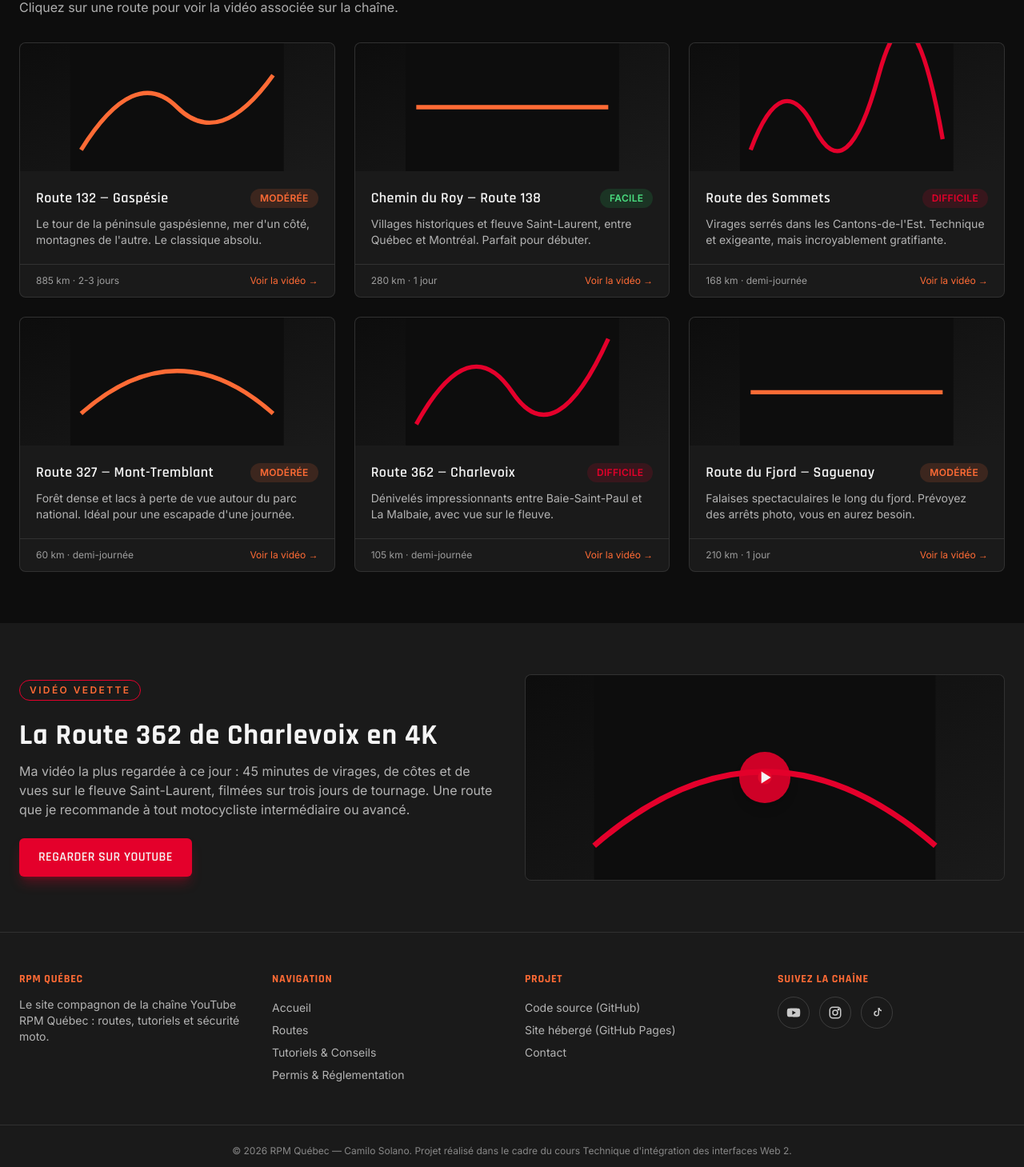
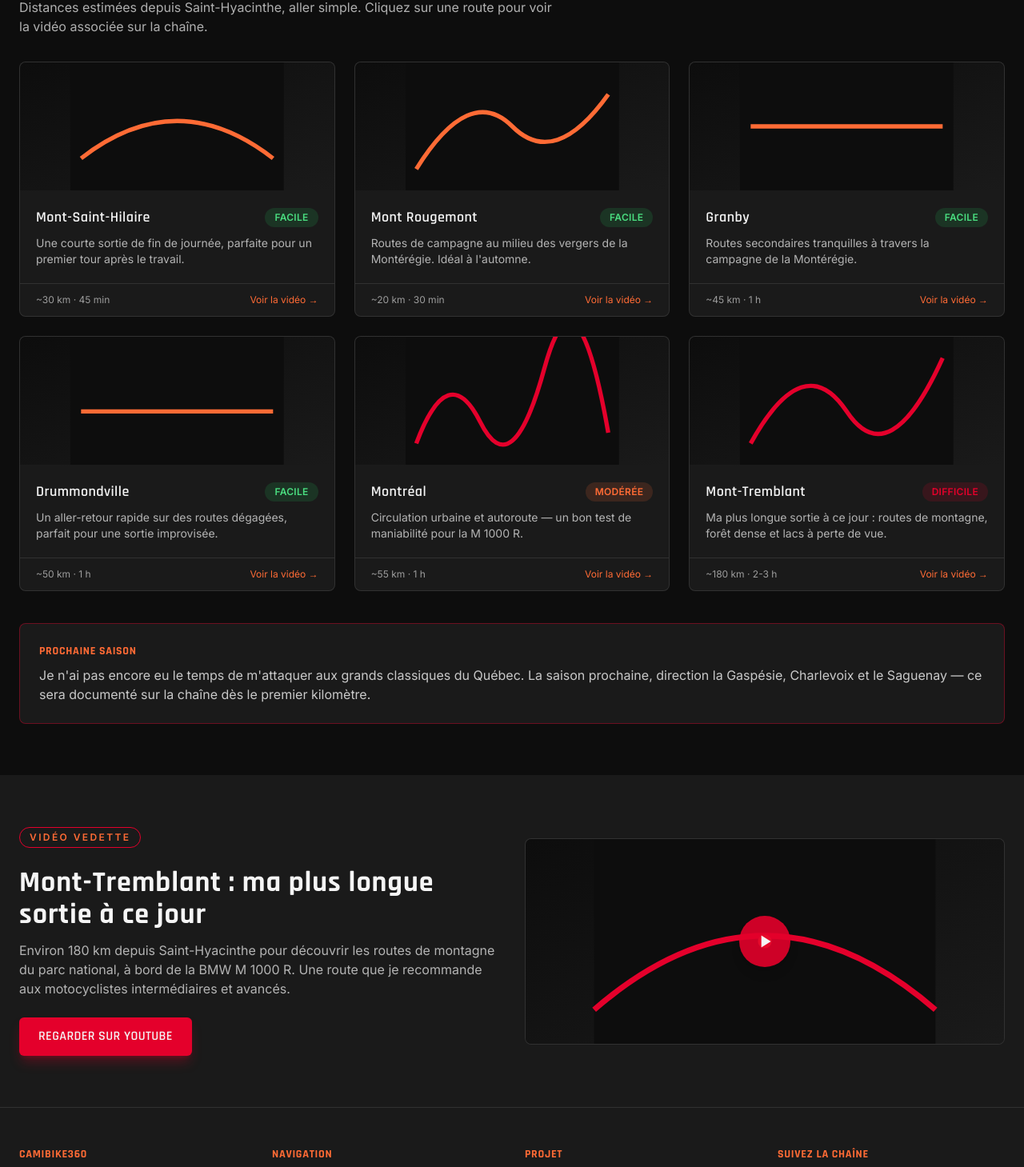
Before and after one commit to camilosolano13-jpg/TP3_SolanoCamilo, a website: page routes.html in a window 1280 px wide. Shown: the part 503-1962 px from the top of the page at 80% size. Drawn offline with Linux system fonts and the light colour scheme.

Commit message:
content: remplace le contenu placeholder par du contenu reel (marque camibike360, histoire personnelle, reseaux sociaux, routes autour de Saint-Hyacinthe)
Co-Authored-By: Claude Sonnet 5 <noreply@anthropic.com>

```diff
--- a/js/main.js
+++ b/js/main.js
@@ -1,5 +1,5 @@
 /**
- * RPM Québec — main.js
+ * camibike360 — main.js
  * Regroupe : menu mobile, révélation au défilement (IntersectionObserver),
  * accordéon FAQ, filtre de tutoriels par catégorie, et enregistrement du
  * Service Worker (PWA) + invite d'installation.
--- a/js/validation.js
+++ b/js/validation.js
@@ -1,5 +1,5 @@
 /**
- * RPM Québec — validation.js
+ * camibike360 — validation.js
  * Validation JavaScript personnalisée du formulaire de contact.
  * La validation HTML5 native est désactivée via l'attribut `novalidate`
  * sur le formulaire (voir contact.html) ; toutes les règles ci-dessous
--- a/routes.html
+++ b/routes.html
@@ -3,8 +3,8 @@
 <head>
   <meta charset="UTF-8">
   <meta name="viewport" content="width=device-width, initial-scale=1.0">
-  <title>Routes recommandées — RPM Québec</title>
-  <meta name="description" content="Découvrez les plus belles routes à moto du Québec : difficulté, distance et vidéos sur chaque trajet.">
+  <title>Routes recommandées — camibike360</title>
+  <meta name="description" content="Les routes à moto autour de Saint-Hyacinthe : difficulté, distance et vidéos sur chaque trajet.">
   <meta name="theme-color" content="#0D0D0D">
   <link rel="manifest" href="manifest.json">
   <link rel="icon" type="image/png" sizes="192x192" href="icons/icon-192.png">
@@ -18,7 +18,7 @@
   <header>
     <nav class="navbar" aria-label="Navigation principale">
       <div class="navbar__inner">
-        <a href="index.html" class="navbar__brand">RPM <span class="navbar__brand-accent">Québec</span></a>
+        <a href="index.html" class="navbar__brand">cami<span class="navbar__brand-accent">bike360</span></a>
         <div class="navbar__toggle">
           <button type="button" class="navbar__toggle-btn" id="navToggle" aria-expanded="false" aria-controls="navMenu">
             <span class="sr-only">Ouvrir le menu</span>
@@ -43,31 +43,48 @@
       <div class="hero__grid !py-14 sm:!py-16">
         <div class="col-span-12 reveal reveal--visible">
           <span class="hero__eyebrow">Carnet de routes</span>
-          <h1 id="routes-title" class="hero__title text-3xl sm:text-5xl">Les routes qui valent le détour</h1>
-          <p class="hero__subtitle">Une sélection personnelle de trajets à travers le Québec, testés sur ma propre moto, classés par difficulté et distance pour planifier votre prochaine sortie.</p>
+          <h1 id="routes-title" class="hero__title text-3xl sm:text-5xl">Les routes autour de Saint-Hyacinthe</h1>
+          <p class="hero__subtitle">Cette saison, j'ai surtout exploré les routes de ma région. La prochaine saison, direction la Gaspésie, Charlevoix et le Saguenay — restez à l'affût !</p>
         </div>
       </div>
     </section>
 
     <!-- ================= GALERIE DE ROUTES ================= -->
     <section class="mx-auto max-w-7xl px-4 py-16 sm:px-6" aria-labelledby="galerie-title">
-      <h2 id="galerie-title" class="section-title reveal" data-reveal>Galerie de routes recommandées</h2>
-      <p class="section-subtitle reveal" data-reveal>Cliquez sur une route pour voir la vidéo associée sur la chaîne.</p>
+      <h2 id="galerie-title" class="section-title reveal" data-reveal>Mes sorties près de chez moi</h2>
+      <p class="section-subtitle reveal" data-reveal>Distances estimées depuis Saint-Hyacinthe, aller simple. Cliquez sur une route pour voir la vidéo associée sur la chaîne.</p>
 
       <div class="mt-8 grid grid-cols-12 gap-6">
+        <article class="col-span-12 sm:col-span-6 lg:col-span-4 card reveal" data-reveal>
+          <div class="card__media">
+            <svg viewBox="0 0 200 120" class="h-full w-full" aria-hidden="true"><rect width="200" height="120" fill="#0D0D0D"/><path d="M10 90 Q100 20 190 90" fill="none" stroke="#FF6B35" stroke-width="4"/></svg>
+          </div>
+          <div class="card__body">
+            <div class="flex items-center justify-between">
+              <h3 class="card__title">Mont-Saint-Hilaire</h3>
+              <span class="badge badge--easy">Facile</span>
+            </div>
+            <p class="card__text">Une courte sortie de fin de journée, parfaite pour un premier tour après le travail.</p>
+          </div>
+          <div class="card__footer">
+            <span>~30 km · 45 min</span>
+            <a href="#" class="text-racing-orange hover:text-racing-red">Voir la vidéo →</a>
+          </div>
+        </article>
+
         <article class="col-span-12 sm:col-span-6 lg:col-span-4 card reveal" data-reveal>
           <div class="card__media">
             <svg viewBox="0 0 200 120" class="h-full w-full" aria-hidden="true"><rect width="200" height="120" fill="#0D0D0D"/><path d="M10 100 Q60 20 100 60 T190 30" fill="none" stroke="#FF6B35" stroke-width="4"/></svg>
           </div>
           <div class="card__body">
             <div class="flex items-center justify-between">
-              <h3 class="card__title">Route 132 — Gaspésie</h3>
-              <span class="badge badge--medium">Modérée</span>
+              <h3 class="card__title">Mont Rougemont</h3>
+              <span class="badge badge--easy">Facile</span>
             </div>
-            <p class="card__text">Le tour de la péninsule gaspésienne, mer d'un côté, montagnes de l'autre. Le classique absolu.</p>
+            <p class="card__text">Routes de campagne au milieu des vergers de la Montérégie. Idéal à l'automne.</p>
           </div>
           <div class="card__footer">
-            <span>885 km · 2-3 jours</span>
+            <span>~20 km · 30 min</span>
             <a href="#" class="text-racing-orange hover:text-racing-red">Voir la vidéo →</a>
           </div>
         </article>
@@ -78,13 +95,30 @@
           </div>
           <div class="card__body">
             <div class="flex items-center justify-between">
-              <h3 class="card__title">Chemin du Roy — Route 138</h3>
+              <h3 class="card__title">Granby</h3>
               <span class="badge badge--easy">Facile</span>
             </div>
-            <p class="card__text">Villages historiques et fleuve Saint-Laurent, entre Québec et Montréal. Parfait pour débuter.</p>
+            <p class="card__text">Routes secondaires tranquilles à travers la campagne de la Montérégie.</p>
           </div>
           <div class="card__footer">
-            <span>280 km · 1 jour</span>
+            <span>~45 km · 1 h</span>
+            <a href="#" class="text-racing-orange hover:text-racing-red">Voir la vidéo →</a>
+          </div>
+        </article>
+
+        <article class="col-span-12 sm:col-span-6 lg:col-span-4 card reveal" data-reveal>
+          <div class="card__media">
+            <svg viewBox="0 0 200 120" class="h-full w-full" aria-hidden="true"><rect width="200" height="120" fill="#0D0D0D"/><path d="M10 70 H190" stroke="#FF6B35" stroke-width="4"/></svg>
+          </div>
+          <div class="card__body">
+            <div class="flex items-center justify-between">
+              <h3 class="card__title">Drummondville</h3>
+              <span class="badge badge--easy">Facile</span>
+            </div>
+            <p class="card__text">Un aller-retour rapide sur des routes dégagées, parfait pour une sortie improvisée.</p>
+          </div>
+          <div class="card__footer">
+            <span>~50 km · 1 h</span>
             <a href="#" class="text-racing-orange hover:text-racing-red">Voir la vidéo →</a>
           </div>
         </article>
@@ -95,30 +129,13 @@
           </div>
           <div class="card__body">
             <div class="flex items-center justify-between">
-              <h3 class="card__title">Route des Sommets</h3>
-              <span class="badge badge--hard">Difficile</span>
+              <h3 class="card__title">Montréal</h3>
+              <span class="badge badge--medium">Modérée</span>
             </div>
-            <p class="card__text">Virages serrés dans les Cantons-de-l'Est. Technique et exigeante, mais incroyablement gratifiante.</p>
+            <p class="card__text">Circulation urbaine et autoroute — un bon test de maniabilité pour la M 1000 R.</p>
           </div>
           <div class="card__footer">
-            <span>168 km · demi-journée</span>
-            <a href="#" class="text-racing-orange hover:text-racing-red">Voir la vidéo →</a>
-          </div>
-        </article>
-
-        <article class="col-span-12 sm:col-span-6 lg:col-span-4 card reveal" data-reveal>
-          <div class="card__media">
-            <svg viewBox="0 0 200 120" class="h-full w-full" aria-hidden="true"><rect width="200" height="120" fill="#0D0D0D"/><path d="M10 90 Q100 10 190 90" fill="none" stroke="#FF6B35" stroke-width="4"/></svg>
-          </div>
-          <div class="card__body">
-            <div class="flex items-center justify-between">
-              <h3 class="card__title">Route 327 — Mont-Tremblant</h3>
-              <span class="badge badge--medium">Modérée</span>
-            </div>
-            <p class="card__text">Forêt dense et lacs à perte de vue autour du parc national. Idéal pour une escapade d'une journée.</p>
-          </div>
-          <div class="card__footer">
-            <span>60 km · demi-journée</span>
+            <span>~55 km · 1 h</span>
             <a href="#" class="text-racing-orange hover:text-racing-red">Voir la vidéo →</a>
           </div>
         </article>
@@ -129,33 +146,21 @@
           </div>
           <div class="card__body">
             <div class="flex items-center justify-between">
-              <h3 class="card__title">Route 362 — Charlevoix</h3>
+              <h3 class="card__title">Mont-Tremblant</h3>
               <span class="badge badge--hard">Difficile</span>
             </div>
-            <p class="card__text">Dénivelés impressionnants entre Baie-Saint-Paul et La Malbaie, avec vue sur le fleuve.</p>
+            <p class="card__text">Ma plus longue sortie à ce jour : routes de montagne, forêt dense et lacs à perte de vue.</p>
           </div>
           <div class="card__footer">
-            <span>105 km · demi-journée</span>
+            <span>~180 km · 2-3 h</span>
             <a href="#" class="text-racing-orange hover:text-racing-red">Voir la vidéo →</a>
           </div>
         </article>
+      </div>
 
-        <article class="col-span-12 sm:col-span-6 lg:col-span-4 card reveal" data-reveal>
-          <div class="card__media">
-            <svg viewBox="0 0 200 120" class="h-full w-full" aria-hidden="true"><rect width="200" height="120" fill="#0D0D0D"/><path d="M10 70 H190" stroke="#FF6B35" stroke-width="4"/></svg>
-          </div>
-          <div class="card__body">
-            <div class="flex items-center justify-between">
-              <h3 class="card__title">Route du Fjord — Saguenay</h3>
-              <span class="badge badge--medium">Modérée</span>
-            </div>
-            <p class="card__text">Falaises spectaculaires le long du fjord. Prévoyez des arrêts photo, vous en aurez besoin.</p>
-          </div>
-          <div class="card__footer">
-            <span>210 km · 1 jour</span>
-            <a href="#" class="text-racing-orange hover:text-racing-red">Voir la vidéo →</a>
-          </div>
-        </article>
+      <div class="mt-10 rounded-lg border border-racing-red/40 bg-racing-dark p-6 reveal" data-reveal>
+        <p class="font-heading text-sm font-bold uppercase tracking-wider text-racing-orange">Prochaine saison</p>
+        <p class="mt-2 text-racing-text/80">Je n'ai pas encore eu le temps de m'attaquer aux grands classiques du Québec. La saison prochaine, direction la Gaspésie, Charlevoix et le Saguenay — ce sera documenté sur la chaîne dès le premier kilomètre.</p>
       </div>
     </section>
 
@@ -164,12 +169,12 @@
       <div class="mx-auto grid max-w-7xl grid-cols-12 items-center gap-8 px-4 sm:px-6">
         <div class="col-span-12 lg:col-span-6 reveal" data-reveal>
           <span class="hero__eyebrow">Vidéo vedette</span>
-          <h2 id="vedette-title" class="section-title mt-3">La Route 362 de Charlevoix en 4K</h2>
+          <h2 id="vedette-title" class="section-title mt-3">Mont-Tremblant : ma plus longue sortie à ce jour</h2>
           <p class="section-subtitle mt-3">
-            Ma vidéo la plus regardée à ce jour : 45 minutes de virages, de côtes et de vues sur le fleuve Saint-Laurent,
-            filmées sur trois jours de tournage. Une route que je recommande à tout motocycliste intermédiaire ou avancé.
+            Environ 180 km depuis Saint-Hyacinthe pour découvrir les routes de montagne du parc national, à bord de la
+            BMW M 1000 R. Une route que je recommande aux motocyclistes intermédiaires et avancés.
           </p>
-          <a href="#" class="btn btn--primary mt-6">Regarder sur YouTube</a>
+          <a href="https://www.youtube.com/@camibike360" class="btn btn--primary mt-6" target="_blank" rel="noopener">Regarder sur YouTube</a>
         </div>
         <div class="col-span-12 lg:col-span-6 reveal" data-reveal>
           <div class="card group">
@@ -179,7 +184,7 @@
                 <path d="M0 150 Q150 20 300 150" fill="none" stroke="#E4002B" stroke-width="5"/>
                 <circle cx="150" cy="90" r="6" fill="#FF6B35"/>
               </svg>
-              <button type="button" class="card__play absolute h-16 w-16" aria-label="Lire la vidéo vedette : Route 362 de Charlevoix">
+              <button type="button" class="card__play absolute h-16 w-16" aria-label="Lire la vidéo vedette : Mont-Tremblant">
                 <svg width="26" height="26" viewBox="0 0 24 24" fill="currentColor" aria-hidden="true"><path d="M8 5v14l11-7z"/></svg>
               </button>
             </div>
@@ -192,8 +197,8 @@
   <footer class="footer">
     <div class="footer__grid">
       <div class="footer__col">
-        <h2 class="footer__heading">RPM Québec</h2>
-        <p class="text-sm text-racing-text/70">Le site compagnon de la chaîne YouTube RPM Québec : routes, tutoriels et sécurité moto.</p>
+        <h2 class="footer__heading">camibike360</h2>
+        <p class="text-sm text-racing-text/70">Le site compagnon de la chaîne YouTube camibike360 : routes, tutoriels et sécurité moto.</p>
       </div>
       <div class="footer__col">
         <h2 class="footer__heading">Navigation</h2>
@@ -211,13 +216,13 @@
       <div class="footer__col">
         <h2 class="footer__heading">Suivez la chaîne</h2>
         <div class="footer__social">
-          <a href="#" class="footer__social-link" aria-label="YouTube RPM Québec"><svg width="18" height="18" viewBox="0 0 24 24" fill="currentColor" aria-hidden="true"><path d="M23 12s0-3.4-.4-5a3 3 0 0 0-2.1-2.1C18.9 4.5 12 4.5 12 4.5s-6.9 0-8.5.4A3 3 0 0 0 1.4 7C1 8.6 1 12 1 12s0 3.4.4 5a3 3 0 0 0 2.1 2.1c1.6.4 8.5.4 8.5.4s6.9 0 8.5-.4A3 3 0 0 0 22.6 17c.4-1.6.4-5 .4-5ZM9.8 15.5v-7l6 3.5Z"/></svg></a>
-          <a href="#" class="footer__social-link" aria-label="Instagram RPM Québec"><svg width="18" height="18" viewBox="0 0 24 24" fill="none" stroke="currentColor" stroke-width="2" aria-hidden="true"><rect x="3" y="3" width="18" height="18" rx="5"/><circle cx="12" cy="12" r="4"/><circle cx="17.5" cy="6.5" r="1"/></svg></a>
-          <a href="#" class="footer__social-link" aria-label="TikTok RPM Québec"><svg width="18" height="18" viewBox="0 0 24 24" fill="currentColor" aria-hidden="true"><path d="M14 3v10.5a2.5 2.5 0 1 1-2-2.45V9a4.5 4.5 0 1 0 4 4.47V8a5.5 5.5 0 0 0 4 1.7V7.6A3.5 3.5 0 0 1 16.9 4H14Z"/></svg></a>
+          <a href="https://www.youtube.com/@camibike360" class="footer__social-link" aria-label="YouTube camibike360" target="_blank" rel="noopener"><svg width="18" height="18" viewBox="0 0 24 24" fill="currentColor" aria-hidden="true"><path d="M23 12s0-3.4-.4-5a3 3 0 0 0-2.1-2.1C18.9 4.5 12 4.5 12 4.5s-6.9 0-8.5.4A3 3 0 0 0 1.4 7C1 8.6 1 12 1 12s0 3.4.4 5a3 3 0 0 0 2.1 2.1c1.6.4 8.5.4 8.5.4s6.9 0 8.5-.4A3 3 0 0 0 22.6 17c.4-1.6.4-5 .4-5ZM9.8 15.5v-7l6 3.5Z"/></svg></a>
+          <a href="https://www.instagram.com/camibike360" class="footer__social-link" aria-label="Instagram camibike360" target="_blank" rel="noopener"><svg width="18" height="18" viewBox="0 0 24 24" fill="none" stroke="currentColor" stroke-width="2" aria-hidden="true"><rect x="3" y="3" width="18" height="18" rx="5"/><circle cx="12" cy="12" r="4"/><circle cx="17.5" cy="6.5" r="1"/></svg></a>
+          <a href="https://www.tiktok.com/@camibike360" class="footer__social-link" aria-label="TikTok camibike360" target="_blank" rel="noopener"><svg width="18" height="18" viewBox="0 0 24 24" fill="currentColor" aria-hidden="true"><path d="M14 3v10.5a2.5 2.5 0 1 1-2-2.45V9a4.5 4.5 0 1 0 4 4.47V8a5.5 5.5 0 0 0 4 1.7V7.6A3.5 3.5 0 0 1 16.9 4H14Z"/></svg></a>
         </div>
       </div>
     </div>
-    <p class="footer__bottom">&copy; 2026 RPM Québec — Camilo Solano. Projet réalisé dans le cadre du cours Technique d'intégration des interfaces Web 2.</p>
+    <p class="footer__bottom">&copy; 2026 camibike360 — Camilo Solano. Projet réalisé dans le cadre du cours Technique d'intégration des interfaces Web 2.</p>
   </footer>
 
   <script src="js/main.js" defer></script>
--- a/sw.js
+++ b/sw.js
@@ -1,11 +1,11 @@
 /**
- * RPM Québec — Service Worker
+ * camibike360 — Service Worker
  * Stratégie : "app shell" précaché à l'installation, cache-first pour les
  * ressources statiques (CSS/JS/icônes), et network-first avec repli sur le
  * cache (puis sur offline.html) pour les pages HTML, afin que le site reste
  * pleinement utilisable hors-ligne.
  */
-const CACHE_NAME = "rpm-quebec-v1";
+const CACHE_NAME = "camibike360-v2";
 const OFFLINE_URL = "offline.html";
 
 const PRECACHE_URLS = [
```
Also changed, not shown: contact.html (+29 -24 lines), index.html (+19 -18 lines), offline.html (+1 -1 lines), permis.html (+8 -8 lines), tutoriels.html (+8 -8 lines), README.md, css/styles.css, manifest.json.
